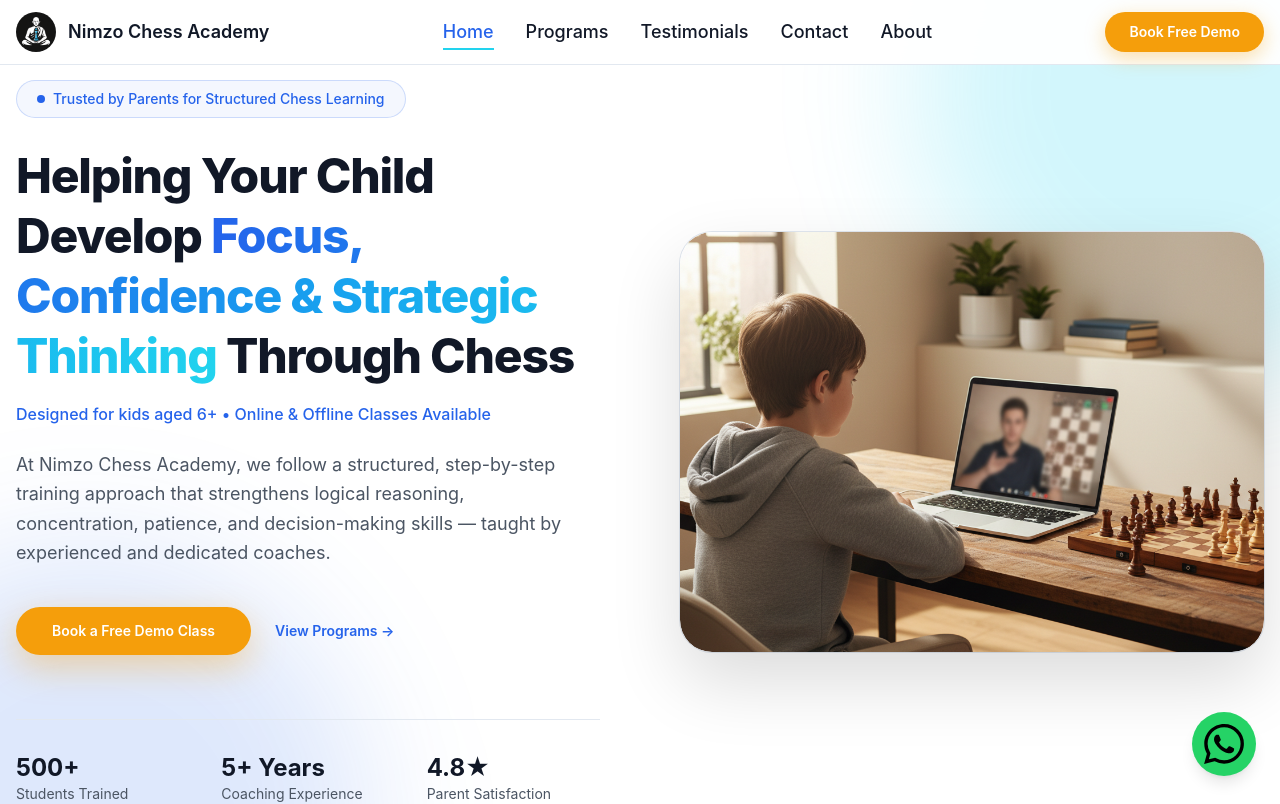
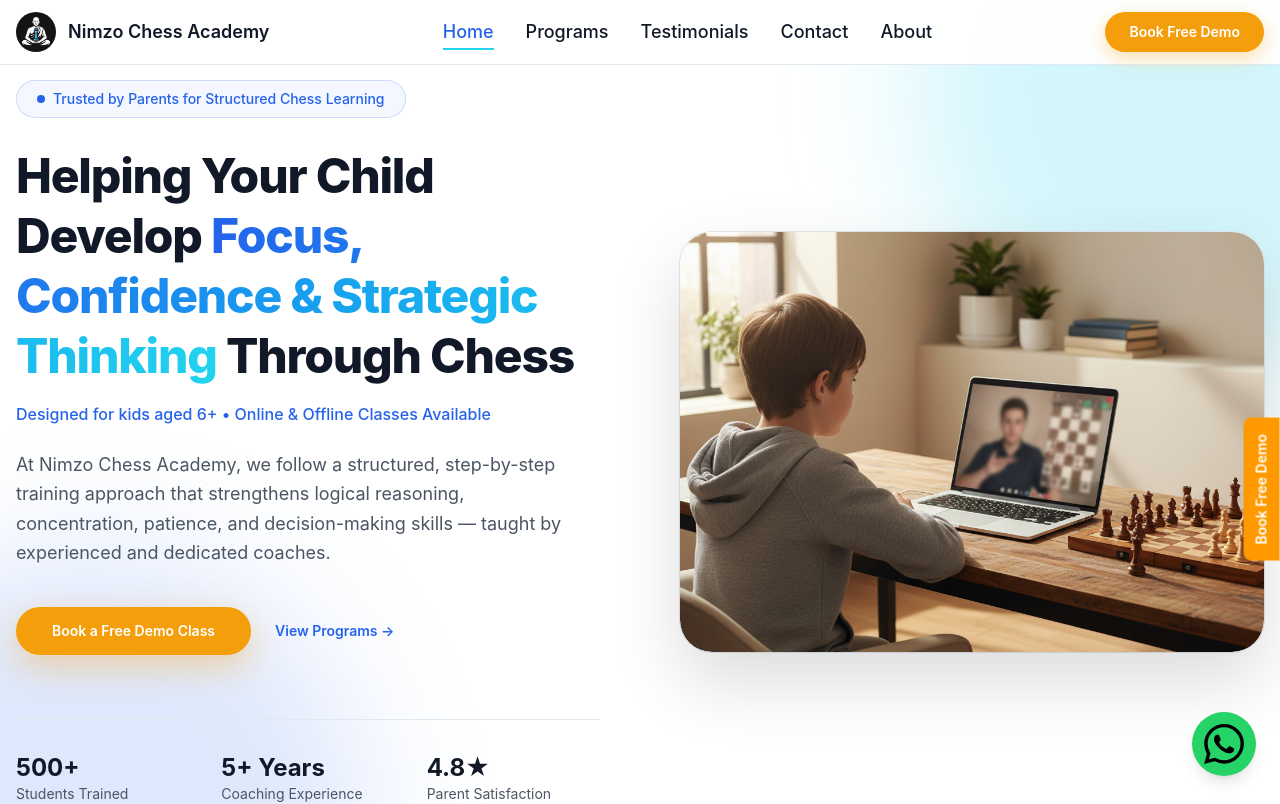
Before and after one commit to vivekmehto/nimzo-academy, a React (Vite) app: page / in a window 1280 px wide. Shown: the top 804 px of the page. Built offline with nearby package versions, Linux system fonts and the light colour scheme.

Commit message:
ADD: Sticky Button component

```diff
--- a/src/App.tsx
+++ b/src/App.tsx
@@ -10,11 +10,25 @@ import RefundPolicy from "./pages/RefundPolicy";
 
 import WhatsAppButton from "./components/WhatsAppButton";
 import ScrollManager from "./utils/ScrollManager";
+import StickyDemoButton from "./components/StickyDemoButton";
+import DemoModal from "./components/DemoModal";
+import { useState } from "react";
 
 function App() {
+
+  const [demoOpen, setDemoOpen] = useState(false);
   return (
   <BrowserRouter>
   <ScrollManager />
+
+      {/* Sticky Button (available everywhere) */}
+      <StickyDemoButton onClick={() => setDemoOpen(true)} />
+
+      {/* Demo Modal (single instance) */}
+      <DemoModal
+        open={demoOpen}
+        onClose={() => setDemoOpen(false)}
+      />
     <Header />
 
     <Routes>
--- /dev/null
+++ b/src/components/StickyDemoButton.tsx
@@ -0,0 +1,26 @@
+import React from "react";
+
+type Props = {
+  onClick: () => void;
+};
+
+const StickyDemoButton: React.FC<Props> = ({ onClick }) => {
+  return (
+    <button
+      onClick={onClick}
+
+      className="
+  fixed right-0 top-1/2 z-40 -translate-y-1/2
+  -rotate-90 origin-bottom-right
+  rounded-t-lg bg-amber-500 px-4 py-2
+  text-sm font-semibold text-white
+"
+
+      aria-label="Book Free Demo"
+    >
+      Book Free Demo
+    </button>
+  );
+};
+
+export default StickyDemoButton;
```
Also changed, not shown: 1 other file (tests, documents, lock files or other folders).
